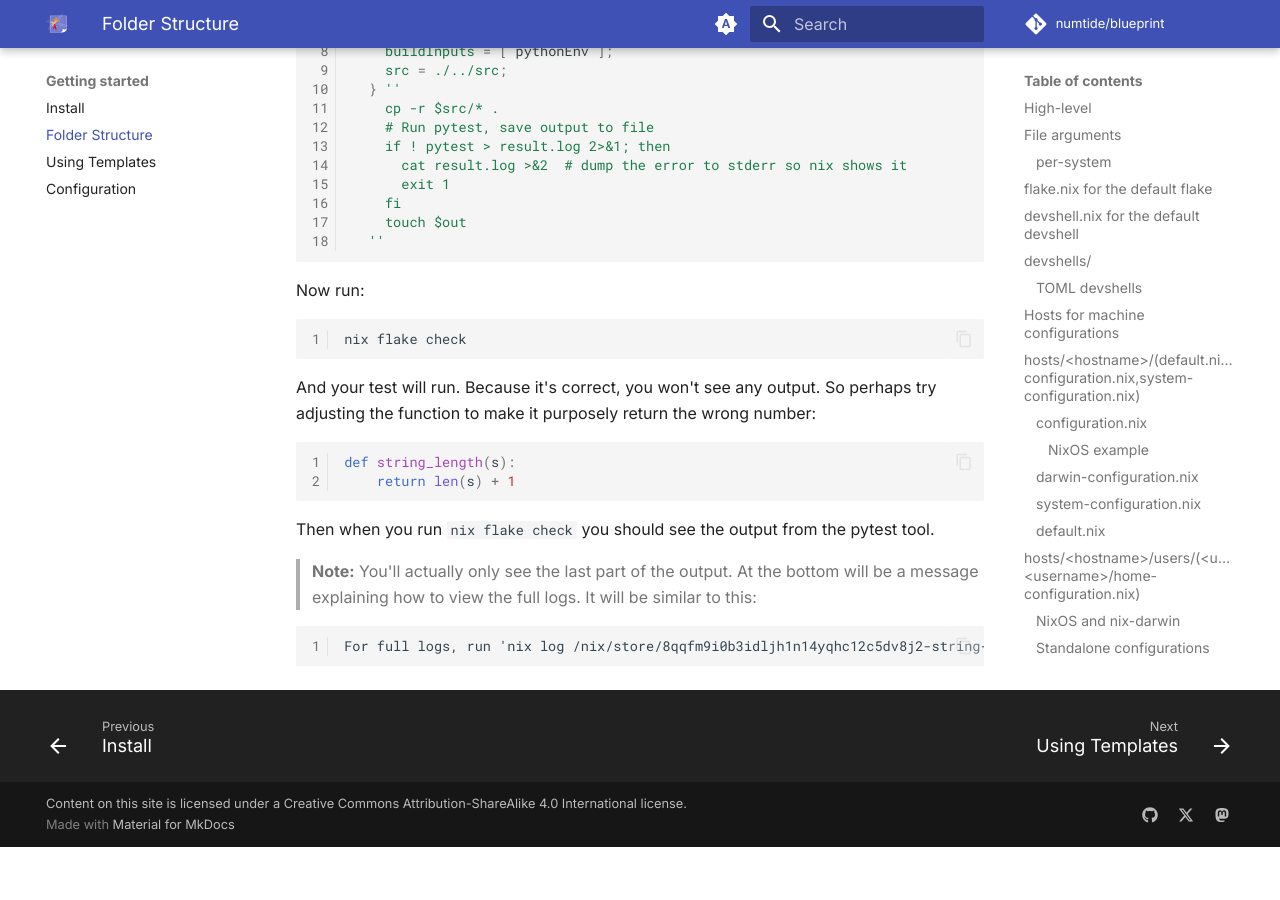
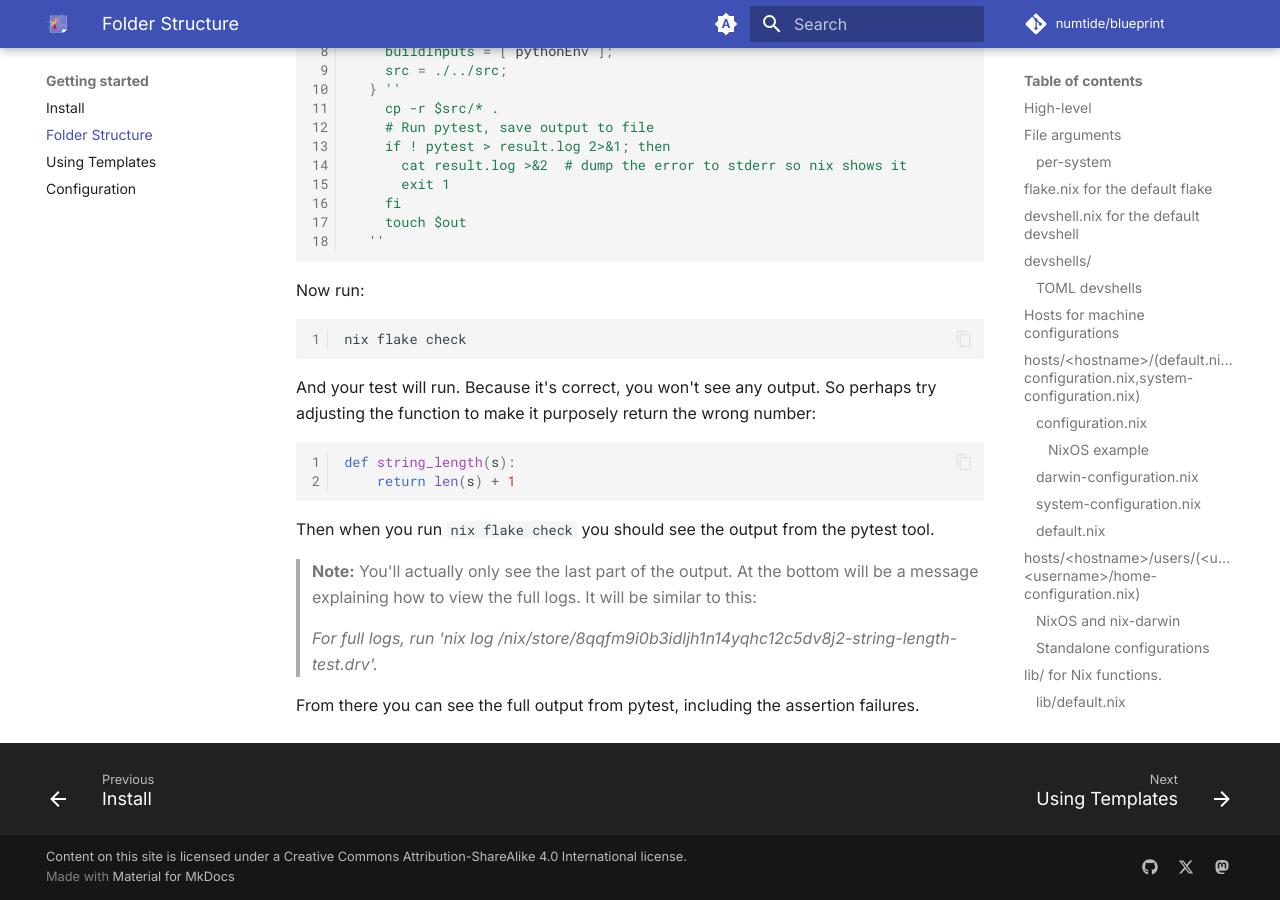
Before and after one commit to numtide/blueprint, an MkDocs documentation site: the page built from docs/content/getting-started/folder_structure.md, in a window 1280 px wide and 900 px high, scrolled down 13229 px. Built offline with MkDocs 1.6.1 and Material for MkDocs 9.7.7, drawn with Linux system fonts in a browser that asks for light colours; comment, search, counter and statistics services are not loaded; the version menu is left out; before the commit the page ends 14076 px from its top, so only the background shows below that.

Commit message:
Quick fix to the end of folder structure doc

````diff
--- a/docs/content/getting-started/folder_structure.md
+++ b/docs/content/getting-started/folder_structure.md
@@ -594,7 +594,8 @@ def string_length(s):
 Then when you run `nix flake check` you should see the output from the pytest tool.
 
 > **Note:** You'll actually only see the last part of the output. At the bottom will be a message explaining how to view the full logs. It will be similar to this:
+>
+> *For full logs, run 'nix log /nix/store/8qqfm9i0b3idljh1n14yqhc12c5dv8j2-string-length-test.drv'.*
+>
 
-```
-For full logs, run 'nix log /nix/store/8qqfm9i0b3idljh1n14yqhc12c5dv8j2-string-length-test.drv'.
-```
+From there you can see the full output from pytest, including the assertion failures.
````
